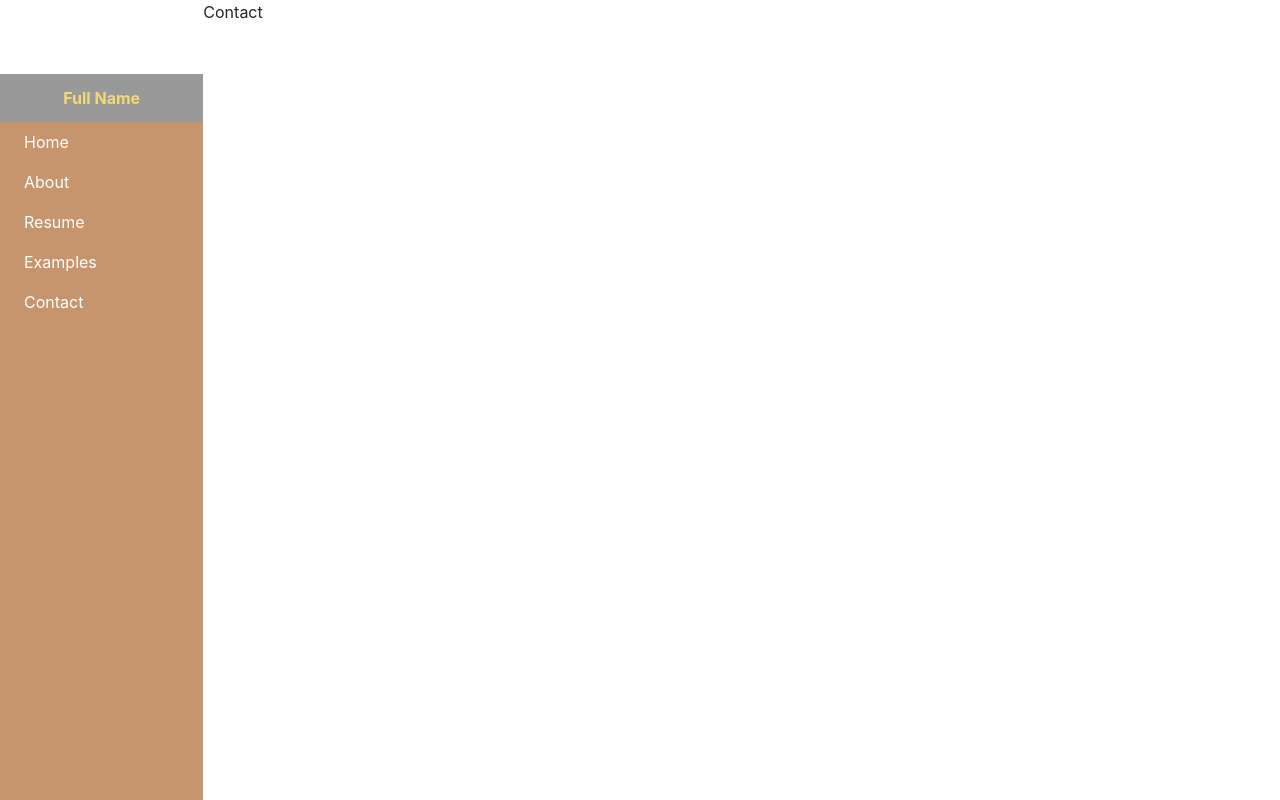
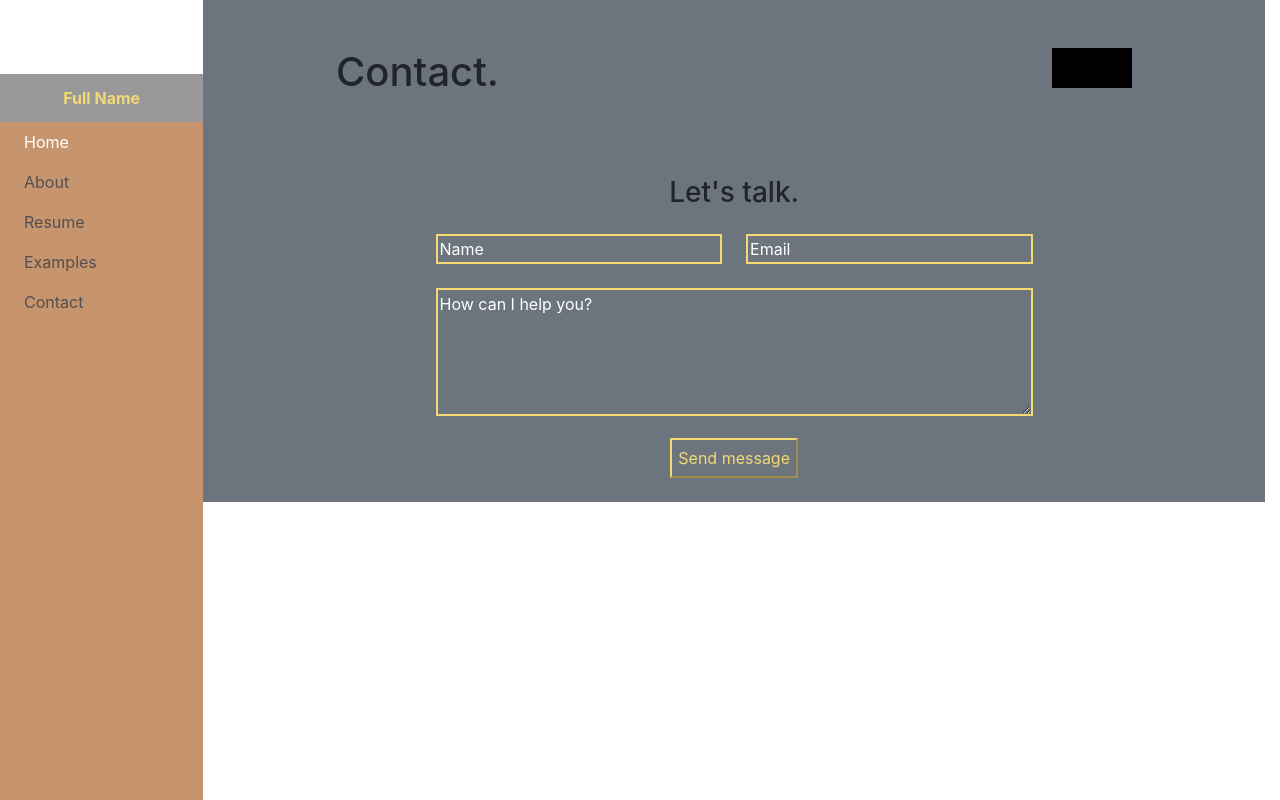
Before and after one commit to ObradovicZ/CV, a React (Create React App) app: page /contact in a window 1280 px wide. Built offline with nearby package versions, Linux system fonts and the light colour scheme.

Commit message:
- Little refactoring - Sidebar updates - SidebarLink implemented

```diff
--- a/src/components/Contact.tsx
+++ /dev/null
@@ -1,10 +0,0 @@
-import React from 'react';
-function Contact (props:any){
-    return(
-        <div>
-            Contact
-        </div>
-    )
-}
-
-export default Contact;
--- a/src/components/Sidebar.tsx
+++ b/src/components/Sidebar.tsx
@@ -1,32 +1,29 @@
-import React from 'react';
-import {Col, Media, Row} from 'react-bootstrap';
-import {Link} from 'react-router-dom';
+import React, {useState} from 'react';
+import {Col} from 'react-bootstrap';
 import PlaceholderImage from '../Assets/placeholders/placeholderMe.png'
 import SidebarImageAndName from "./reusable/SidebarImageAndName";
+import SidebarLink from "./reusable/SidebarLink";
 
 function Sidebar() {
+    console.log('hi');
+    const [path, setPath] = useState('/');
+    const paths = ['/', '/about', '/resume', '/examples', '/contact'];
     return (
         <Col xl={{span: 2}}
-             lg={{span:3}}
-             sm={{span:3}}
+             lg={{span: 3}}
+             sm={{span: 3}}
              className={'background-third text-white h-100'}>
             <SidebarImageAndName image={PlaceholderImage} text={'Full Name'}/>
             <div className={'ml-4'}>
-                <Link to={'/'} className={'mb-3 w-75 text-white'}>
-                    <p className={'text-white'}>Home</p>
-                </Link>
-                <Link to={'/about'}  className={'text-white mb-3 w-75'}>
-                    <p className={'text-white'}>About</p>
-                </Link>
-                <Link to={'/resume'} className={'mb-3 w-75 text-white'}>
-                    <p className={'text-white'}>Resume</p>
-                </Link>
-                <Link to={'/contact'}  className={'mb-3 w-75 text-white'}>
-                    <p className={'text-white'}>Examples</p>
-                </Link>
-                <Link to={'/contact'} className={'text-white'}>
-                    <p className={'text-white'}>Contact</p>
-                </Link>
+                {paths.map((pathName, index) => {
+                    const isActive = pathName === path;
+                    return (
+                        <SidebarLink key={index}
+                                     path={pathName}
+                                     setPath={setPath}
+                                     activeClass={isActive?'text-white':'color-primary'}/>
+                    )
+                })}
             </div>
         </Col>
     )
--- a/src/components/About.tsx
+++ b/src/components/pages/About.tsx
@@ -1,7 +1,7 @@
 import React from 'react';
 import {Col, Media, Row} from 'react-bootstrap';
-import Placeholder from '../Assets/placeholders/placeholderMe.png';
-import AboutExperience from "./reusable/AboutExperience";
+import Placeholder from '../../Assets/placeholders/placeholderMe.png';
+import AboutExperience from "../reusable/AboutExperience";
 
 function About(props: any) {
     const personalInfo = [
@@ -11,9 +11,11 @@ function About(props: any) {
         {property: 'Email', value: 'test@test.test'}
     ]
     return (
-        <Col>
+        <Col xl={{span: 10}}
+             lg={{span: 9}}
+             sm={{span: 9}}>
             <Row className={'w-100 bg-secondary'}>
-                <Row className={'bg-primary w-75 mx-auto mb-4 mt-5'}>
+                <Row className={'w-75 mx-auto mb-4 mt-5'}>
                     <h1>About Me.</h1>
                 </Row>
                 <Row className={'w-75 mx-auto mb-5'}>
@@ -30,8 +32,8 @@ function About(props: any) {
                     <div className={'max-width-40 ml-auto'}>
                         <h2>Personal information</h2>
                         <div className={'flex-column'}>
-                            {personalInfo.map((data) => (
-                                <p className={'mb-2'}>
+                            {personalInfo.map((data,index) => (
+                                <p className={'mb-2'} key={index}>
                                     <span className={'font-weight-bold'}>{data.property}:</span> {data.value}
                                 </p>
                             ))}
--- /dev/null
+++ b/src/components/pages/Contact.tsx
@@ -0,0 +1,35 @@
+import React from 'react';
+import {Col, Row} from 'react-bootstrap';
+
+function Contact(props: any) {
+    return (
+        <Col xl={{span: 10}}
+             lg={{span: 9}}
+             sm={{span: 9}}>
+            <Row className={'w-100 bg-secondary'}>
+                <Row className={'w-75 mx-auto mb-4 mt-5 justify-content-between'}>
+                    <h1>Contact.</h1>
+                    <div style={{backgroundColor: 'black', width: '80px', height: '40px'}}/>
+                </Row>
+                <Row className={'w-75 mx-auto mb-4 mt-5 justify-content-center'}>
+                    <h3 className={'w-100 text-center mb-4'}>Let's talk.</h3>
+                    <div className={'w-75'}>
+                        <form>
+                            <div className={'d-flex justify-content-between mb-4'}>
+                                <input className='contact-input' placeholder={'Name'} type={'text'}/>
+                                <input className='contact-input' placeholder={'Email'} type={'text'}/>
+                            </div>
+                            <textarea className='w-100 contact-textarea mb-3' placeholder={'How can I help you?'} rows={5}/>
+                            <div className={'w-100 d-flex'}>
+                                <button type={'submit'} className={'mx-auto contact-button'}>Send message</button>
+                            </div>
+                        </form>
+                    </div>
+                </Row>
+            </Row>
+        </Col>
+
+    )
+}
+
+export default Contact;
--- a/src/components/Home.tsx
+++ b/src/components/pages/Home.tsx
@@ -2,7 +2,9 @@ import React from 'react';
 import {Col,Row} from 'react-bootstrap';
 function Home (props:any){
     return(
-        <Col>
+        <Col xl={{span: 10}}
+             lg={{span: 9}}
+             sm={{span: 9}}>
             <Row className={'background-primary h-100'}>
                 <Row className={'flex-column  mx-auto my-auto'}>
                     <h1 className={''}>Name <span className={'color-forth'}>Surname</span></h1>
--- a/src/components/Resume.tsx
+++ b/src/components/pages/Resume.tsx
@@ -1,12 +1,12 @@
 import React from 'react';
 import {Col, Row} from "react-bootstrap";
-import ResumeChronologySequence from "./reusable/ResumeChronologySequence";
+import ResumeChronologySequence from "../reusable/ResumeChronologySequence";
 
-class Resume extends React.Component<any, any> {
-
-    render() {
+function Resume (){
         return (
-            <Col>
+            <Col xl={{span: 10}}
+                 lg={{span: 9}}
+                 sm={{span: 9}}>
                 <Row className={'w-100 bg-secondary'}>
                     <Row className={'w-75 mx-auto mb-4 mt-5 justify-content-between'}>
                         <h1>My Resume.</h1>
@@ -59,6 +59,6 @@ class Resume extends React.Component<any, any> {
             </Col>
         )
     }
-}
+
 
 export default Resume;
--- /dev/null
+++ b/src/components/reusable/SidebarLink.tsx
@@ -0,0 +1,21 @@
+import React from "react";
+import {Link} from 'react-router-dom';
+
+function getUserFriendlyNameFromPath(path:string){
+    if(path === '/'){
+        return 'home';
+    }else{
+        return path.substring(1);
+    }
+}
+function SidebarLink(props:any){
+    return(
+        <Link to={props.path}
+              className={props.activeClass}
+              onClick={()=>props.setPath(props.path)}>
+            <p className={'text-capitalize'}>{getUserFriendlyNameFromPath(props.path)}</p>
+        </Link>
+    )
+}
+
+export default SidebarLink;
--- /dev/null
+++ b/src/sass/01-pages/Contact.scss
@@ -0,0 +1,39 @@
+.contact-input{
+  background-color: transparent;
+  width:48%;
+  border: 2px solid $forth-color;
+  color:white;
+  box-shadow: white;
+}
+.contact-input:focus{
+  border: 2px solid white;
+  box-shadow: none;
+  outline:none;
+}
+.contact-textarea{
+  background-color: transparent;
+  border: 2px solid $forth-color;
+  color:white;
+  box-shadow: white;
+}
+.contact-textarea:focus{
+  border: 2px solid white;
+  box-shadow: none;
+  outline:none;
+}
+::placeholder{
+  color:white;
+}
+.contact-button,
+.contact-button:active,
+.contact-button:after,
+.contact-button:focus{
+  padding: 6px;
+  border-color: $forth-color;
+  background-color: transparent;
+  color: $forth-color;
+
+}
+.contact-button:hover{
+  box-shadow: 0 8px 10px 0 $forth-color, 2px 8px 10px 2px $forth-color;
+}
--- a/src/sass/App.scss
+++ b/src/sass/App.scss
@@ -2,5 +2,6 @@
 @import 'global-settings';
 
 @import '01-pages/Resume';
+@import '01-pages/Contact';
 
 @import '02-components/SidebarImageAndName';
```
Also changed, not shown: src/App.tsx (+6 -5 lines).
